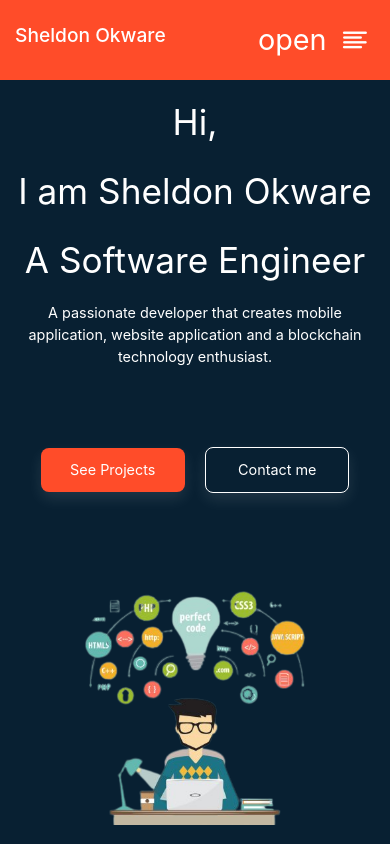
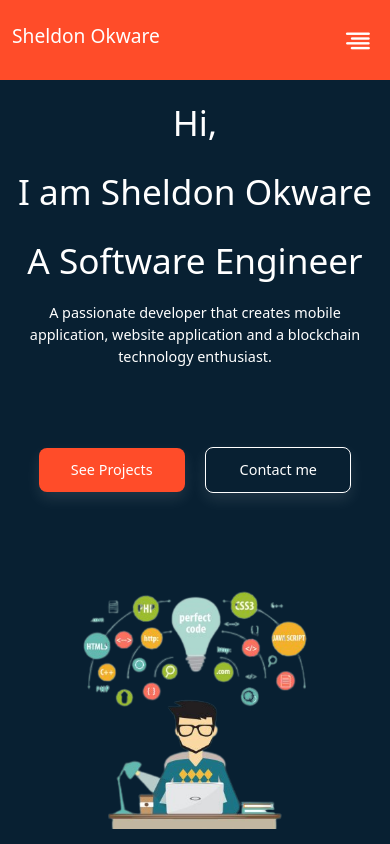
Before and after one commit to lokified/Sheldon-okware, a plain HTML site: page index.html in a window 390 px wide. Shown: the top 844 px of the page. Drawn offline with nearby package versions, Linux system fonts and the light colour scheme.

Commit message:
change icon

```diff
--- a/index.html
+++ b/index.html
@@ -11,7 +11,6 @@
     <link rel="preconnect" href="https://fonts.googleapis.com">
     <link rel="preconnect" href="https://fonts.gstatic.com" crossorigin>
     <link href="https://fonts.googleapis.com/css2?family=Poppins&display=swap" rel="stylesheet">
-    <link rel="stylesheet" href="css/bootstrap.css">
     <link rel="stylesheet" href="style.css">
     <link rel="stylesheet" href="https://unicons.iconscout.com/release/v2.1.6/css/unicons.css">
 
@@ -33,10 +32,10 @@
 
             </ul>
 
-            <button id="open_menu_btn">open
-                <i class="uil uil-align-left"></i>
+            <button id="open_menu_btn">
+                <i class="uil uil-align-right"></i>
             </button>
-            <button id="close_menu_btn">close
+            <button id="close_menu_btn">
                 <i class="uil uil-multiply"></i>
             </button>
         </div>
--- a/style.css
+++ b/style.css
@@ -461,7 +461,7 @@ nav button{
         height: fit-content;
         gap: 0;
         display: none;
-        animation: animateLinks 900ms ease;
+        animation: animateLinks 1s ease;
     }
 
     .nav_links li{
```
Also changed, not shown: images/Bars.gif (added).
